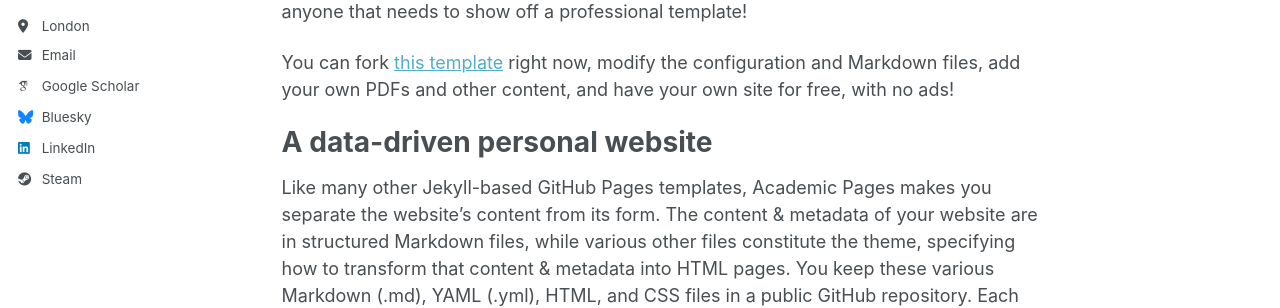
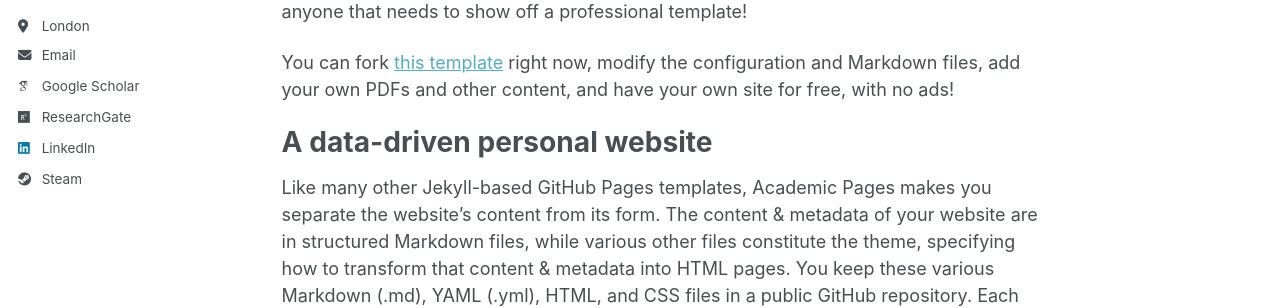
Before and after one commit to shutong-chen/shutong-chen.github.io, a Jekyll site: the page built from _pages/about.md, in a window 1280 px wide. Shown: the part 360-668 px from the top of the page. Built offline with Jekyll 4.4.1, drawn with Linux system fonts in a browser that asks for light colours; some web fonts are replaced; a script bundle is joined from its source files by our own code; library files that are not in the unit come from our copies.

Commit message:
Update _config.yml

```diff
--- a/_config.yml
+++ b/_config.yml
@@ -42,7 +42,7 @@ author:
   semantic         : # URL
   ssrn             : # URL
   pubmed           : # URL "https://www.ncbi.nlm.nih.gov/pubmed/?term=john+snow"
-  researchgate     : # URL
+  researchgate     : "https://www.researchgate.net/profile/Shutong-Chen-8"
   scopus           : # URL
   zotero           : # URL
 
@@ -57,7 +57,7 @@ author:
 
   # Social media
   artstation       : # Username
-  bluesky          : "bsky.app" # Replace this with you Bluesky username
+  bluesky          : # "bsky.app" # Replace this with you Bluesky username
   facebook         : # Username
   flickr           : # Username
   foursquare       : # Username
```
